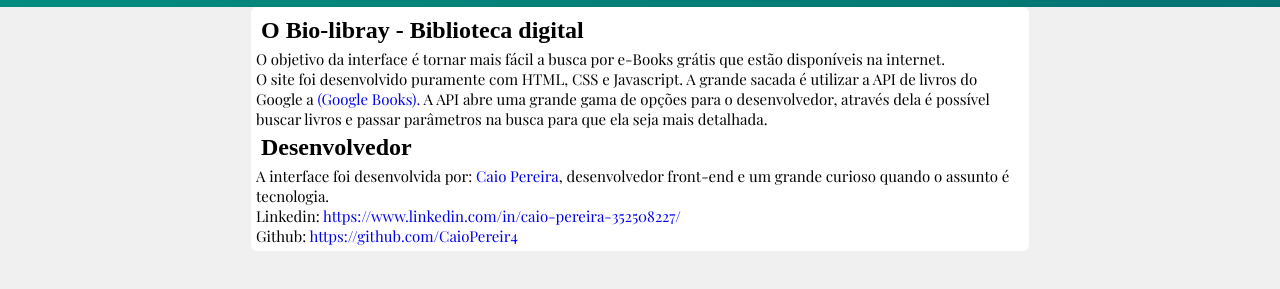
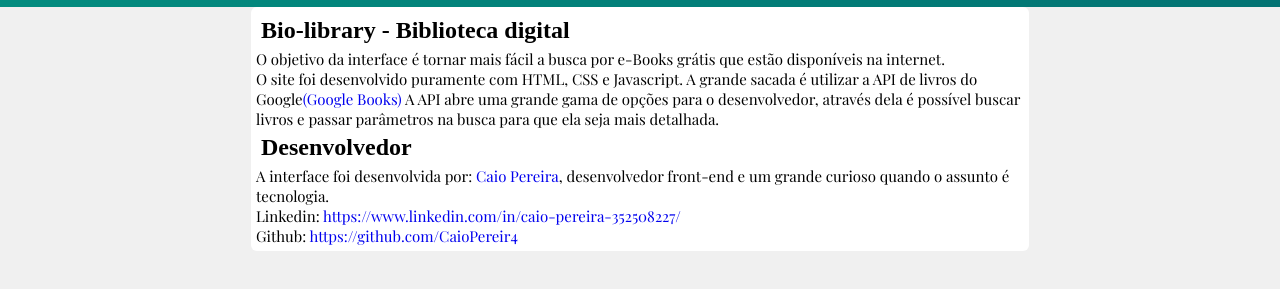
Before and after one commit to CaioPereir4/Bio-library, a plain HTML site: page sobre-nos.html in a window 1280 px wide. Shown: the part 113-402 px from the top of the page. Drawn offline with Linux system fonts and the light colour scheme.

Commit message:
segundo commit

```diff
--- a/sobre-nos.html
+++ b/sobre-nos.html
@@ -17,11 +17,11 @@
     </nav>
     <main>
 
-           <h2> O Bio-libray - Biblioteca digital</h2><p> O objetivo da interface é tornar mais fácil a busca por e-Books grátis
+           <h2>Bio-library - Biblioteca digital</h2><p> O objetivo da interface é tornar mais fácil a busca por e-Books grátis
             que estão disponíveis na internet.
             </p>
             <p>
-            O site foi desenvolvido puramente com HTML, CSS e Javascript. A grande sacada é utilizar a API de livros do Google a <a href="https://developers.google.com/books/docs/overview">(Google Books).</a>
+            O site foi desenvolvido puramente com HTML, CSS e Javascript. A grande sacada é utilizar a API de livros do Google<a href="https://developers.google.com/books/docs/overview">(Google Books)</a>
             A API abre uma grande gama de opções para o desenvolvedor, através dela é possível buscar livros e passar parâmetros na busca para que ela seja mais detalhada.
             </p>
         <h2>Desenvolvedor</h2>
```
